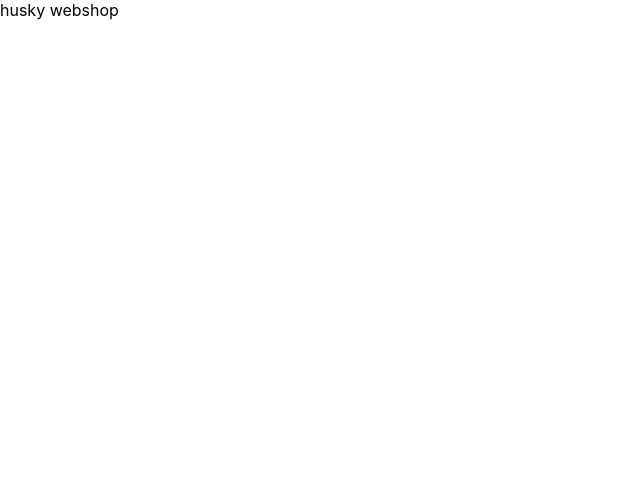
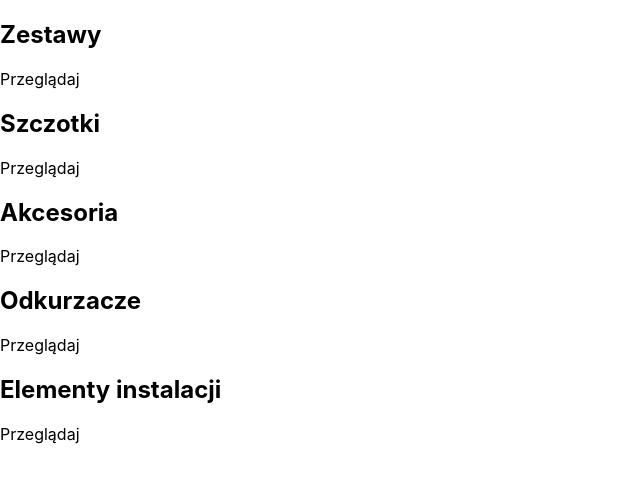
Before and after one commit to ensue/husky-webshop, a React (Create React App) app: page / in a window 1280 px wide. Shown: the top 482 px of the page, without its empty margins (0-640 px from the left). Built offline with nearby package versions, Linux system fonts and the light colour scheme.

Commit message:
add category containers

```diff
--- a/src/App.js
+++ b/src/App.js
@@ -1,7 +1,57 @@
 const App = () => {
   return (
-    <div>husky webshop</div>
+    <div className="categories-container">
+      <div className="category-container">
+        {
+          // <img src="" alt="">
+        }
+        <div className="category-container">
+          <h2>Zestawy</h2>
+          <p>Przeglądaj</p>
+        </div>
+      </div>
+
+      <div className="category-container">
+        {
+          // <img src="" alt="">
+        }
+        <div className="category-container">
+          <h2>Szczotki</h2>
+          <p>Przeglądaj</p>
+        </div>
+      </div>
+
+      <div className="category-container">
+        {
+          // <img src="" alt="">
+        }
+        <div className="category-container">
+          <h2>Akcesoria</h2>
+          <p>Przeglądaj</p>
+        </div>
+      </div>
+
+      <div className="category-container">
+        {
+          // <img src="" alt="">
+        }
+        <div className="category-container">
+          <h2>Odkurzacze</h2>
+          <p>Przeglądaj</p>
+        </div>
+      </div>
+
+      <div className="category-container">
+        {
+          // <img src="" alt="">
+        }
+        <div className="category-container">
+          <h2>Elementy instalacji</h2>
+          <p>Przeglądaj</p>
+        </div>
+      </div>
+    </div>
   );
-}
+};
 
 export default App;
```
